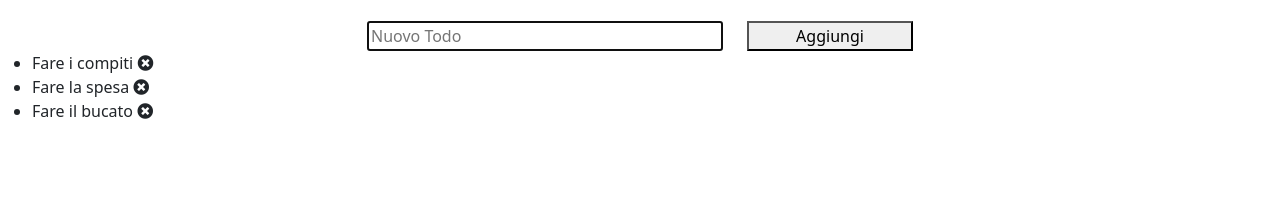
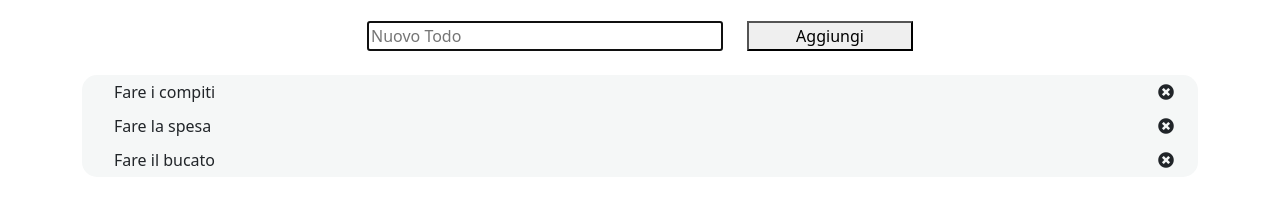
Before and after one commit to parix1999/vue-todolist, a plain HTML site: page index.html in a window 1280 px wide. Shown: the part 83-290 px from the top of the page. Drawn offline with nearby package versions, Linux system fonts and the light colour scheme.

Commit message:
style-3.0

```diff
--- a/css/style.css
+++ b/css/style.css
@@ -8,3 +8,17 @@
 .totale-larghezza{
     width:100%;
 }
+.bg-gray{
+    background-color: #f5f7f7;
+    border-radius: 15px;
+    padding-right: 24px;
+}
+.bg-gray ul{
+    list-style: none;
+}
+.bg-gray ul li{
+    display: flex;
+    justify-content: space-between;
+    align-items: center;
+    height:34px;
+}
--- a/index.html
+++ b/index.html
@@ -11,8 +11,8 @@
     <script src="https://cdn.jsdelivr.net/npm/vue"></script>
 </head>
 <body>
+    <!--if you dont't have time, just get it -->
 
-    <!--base to do  -->
     <div id="app">
         <!-- Logo -->
         <div class="container">
@@ -27,26 +27,28 @@
         <!-- Parte input -->
         <div class="container spazio-sopra">
             <div class="row justify-content-center">
+                <!-- Riga text -->
                 <div class="col-4">
                     <!-- Per estrapolare l'informazione inserita
                     con l'input, e utilizzare il dato, utilizzo v-model -->
                     <input class="totale-larghezza" id="focalize" v-model="newTask" @keyup.enter="add" placeholder="Nuovo Todo">
 
                 </div>
-
+                <!-- Bottone -->
                 <div class="col-2">
                     <button class="totale-larghezza" @click="add()">Aggiungi</button>
 
                 </div>
 
-
-
             </div>
-
 
         </div>
 
         <!-- Lista di cose: -->
+        <div class="container">
+            <div class="row justify-content-center spazio-sopra">
+                <div class="col-12">
+                    <div class="bg-gray">
                         <ul>
                             <li v-for="(todo, index) in toDoList">
                                 <!-- Suddivisione: per l'icona -->
@@ -56,8 +58,14 @@
                             </li>
                         </ul>
 
+                    </div>
+                </div>
+            </div>
+        </div>
 
-    </div>
+
+
+    </div> <!-- Fine Div VueJS -->
 
     <script type="text/javascript" src="./js/script.js"></script>
 </body>
```
Lines whose indentation alone changed are shown as unchanged.
